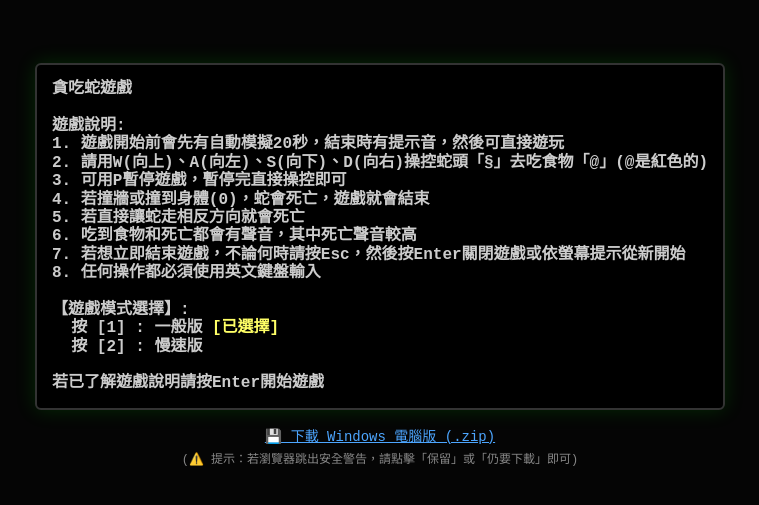
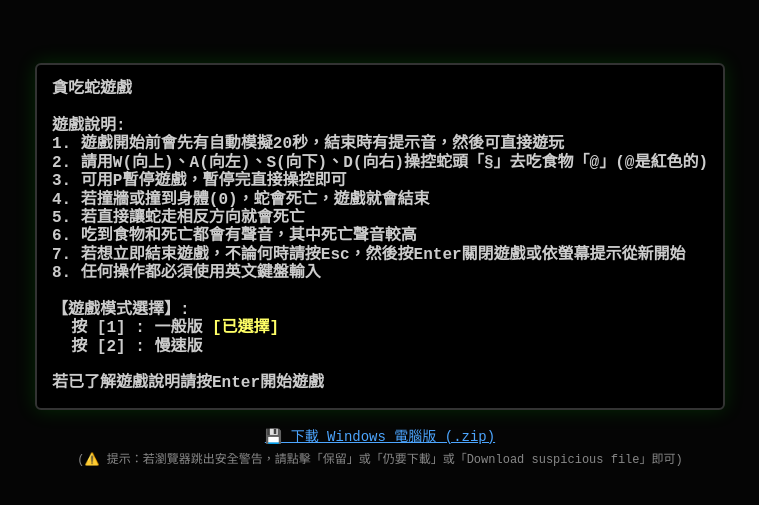
Before and after one commit to Alotw/Retro-snake-game, a plain HTML site: page index.html in a window 1280 px wide. Shown: the part 135-640 px from the top of the page, without its empty margins (260-1019 px from the left). Drawn offline with Linux system fonts and the light colour scheme.

Commit message:
Update index.html

```diff
--- a/index.html
+++ b/index.html
@@ -56,7 +56,7 @@
     💾 下載 Windows 電腦版 (.zip)
   </a>
   <div style="color: #888888; font-size: 12px; margin-top: 4px;">
-    (⚠️ 提示：若瀏覽器跳出安全警告，請點擊「保留」或「仍要下載」即可)
+    (⚠️ 提示：若瀏覽器跳出安全警告，請點擊「保留」或「仍要下載」或「Download suspicious file」即可)
   </div>
 </div>
 
```
